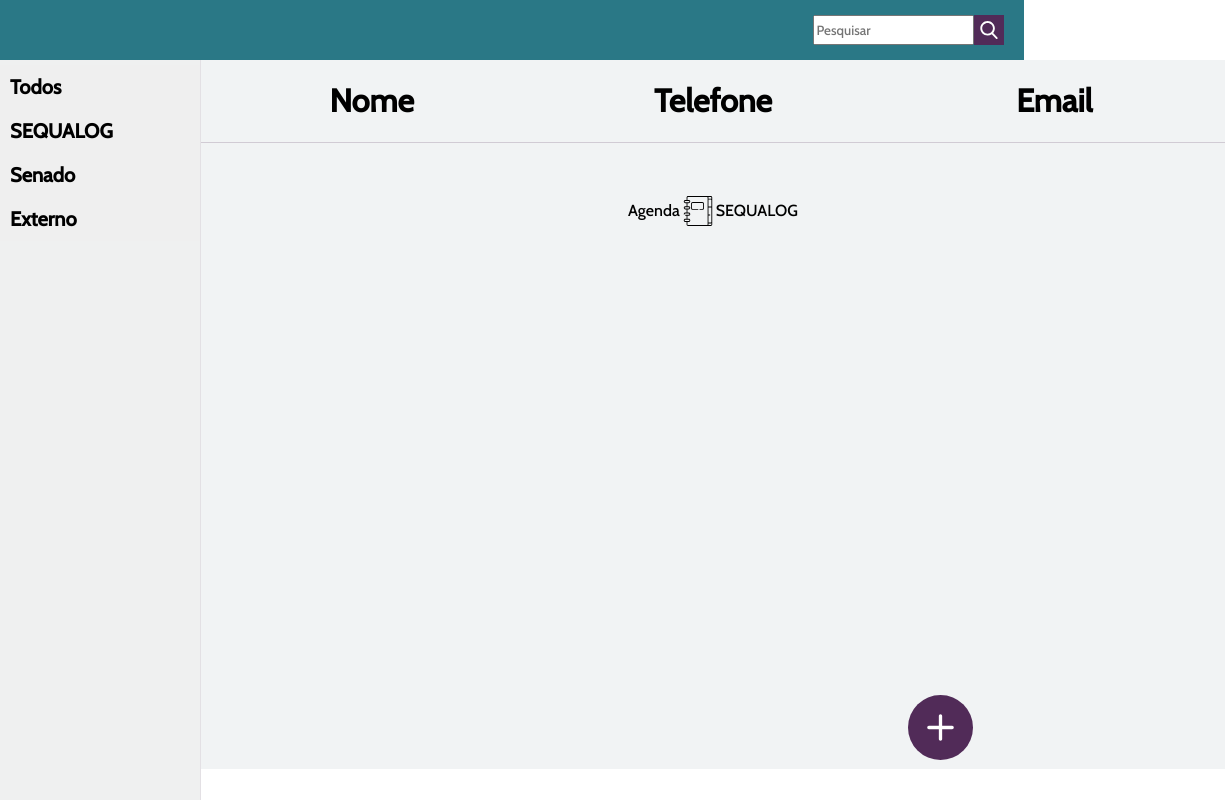
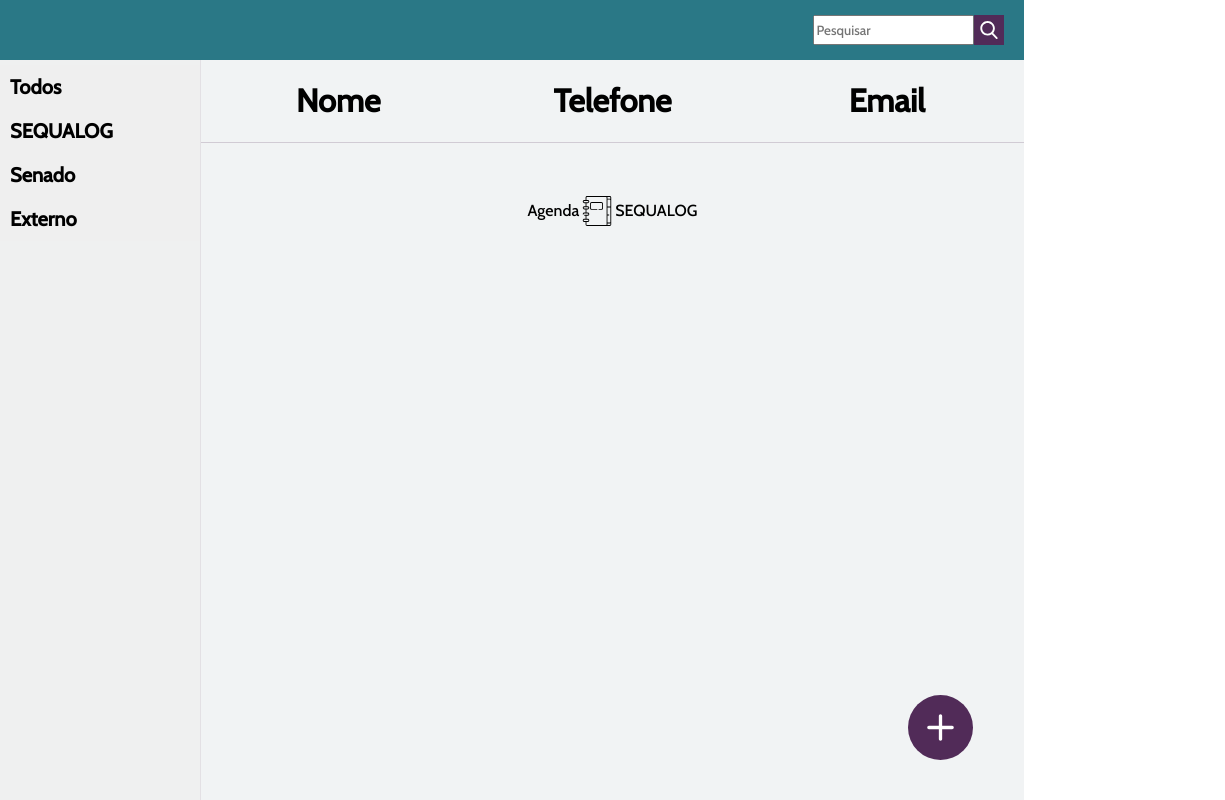
Before and after one commit to gvtrindade/sagenda, an Electron app: page index.html in a window 1024 px wide. Shown: the whole page, 1225 px wide, since content can reach past the window. Drawn offline with nearby package versions, Linux system fonts and the light colour scheme; no server answers.

Commit message:
Versão 2.0 completa

```diff
--- a/main.js
+++ b/main.js
@@ -4,7 +4,7 @@ function createWindow() {
     // Cria uma janela de navegação.
     let win = new BrowserWindow({
         width: 1024,
-        height: 900,
+        height: 768,
         webPreferences: {
             nodeIntegration: true
         },
@@ -20,7 +20,7 @@ function createWindow() {
 
     // win.webContents.openDevTools()
 
-    // win.removeMenu();
+    win.removeMenu();
 }
 
 app.whenReady().then(createWindow)
--- a/package.json
+++ b/package.json
@@ -1,6 +1,6 @@
 {
     "name": "agendasequalog",
-    "version": "1.0.1",
+    "version": "2.0.0",
     "description": "Um app para armazenamento de contatos da SEQUALOG",
     "main": "main.js",
     "scripts": {
--- a/style.css
+++ b/style.css
@@ -96,11 +96,17 @@ button {
     cursor: pointer;
 }
 
+#conteudoEMenu {
+    width: 100%;
+    height: calc(100vh - 60px);
+    display: flex;
+    margin-top: 60px;
+}
+
 .menu {
     position: fixed;
     width: 200px;
     height: 100%;
-    top: 60px;
     background-color: rgb(239, 240, 240);
     border-right: 1px solid rgba(114, 79, 121, 0.1);
 }
@@ -133,7 +139,7 @@ button {
 .conteudo {
     position: relative;
     background-color: #F1F3F4;
-    margin: 60px 0 0 201px;
+    margin-left: 201px;
     width: 100%;
     height: 100%;
 }
@@ -150,7 +156,7 @@ button {
 
 #listaELogo {
     overflow: auto;
-    height: 567px;
+    height: calc(100% - 82px);
 }
 
 #listaContatos li {
```
